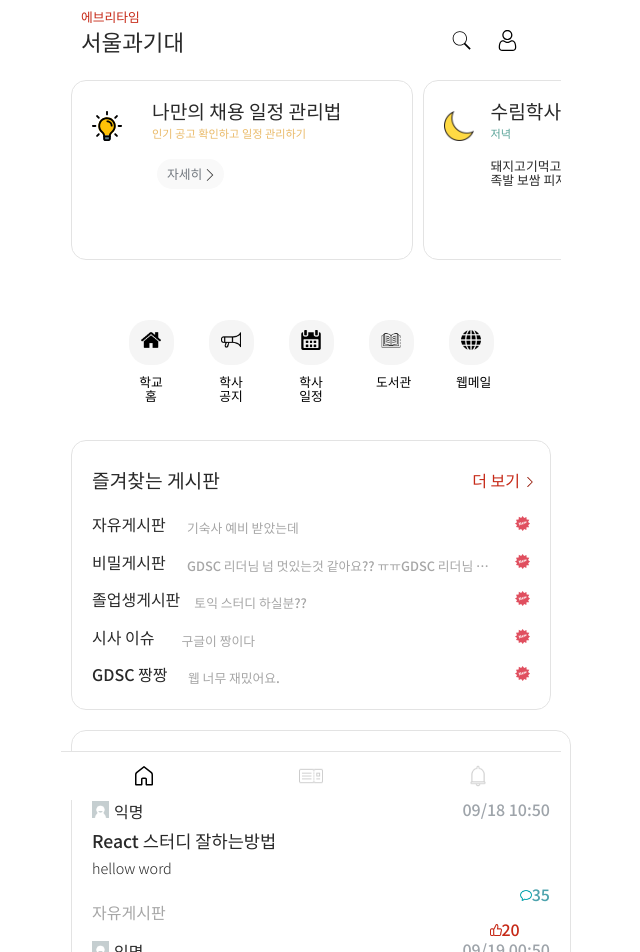
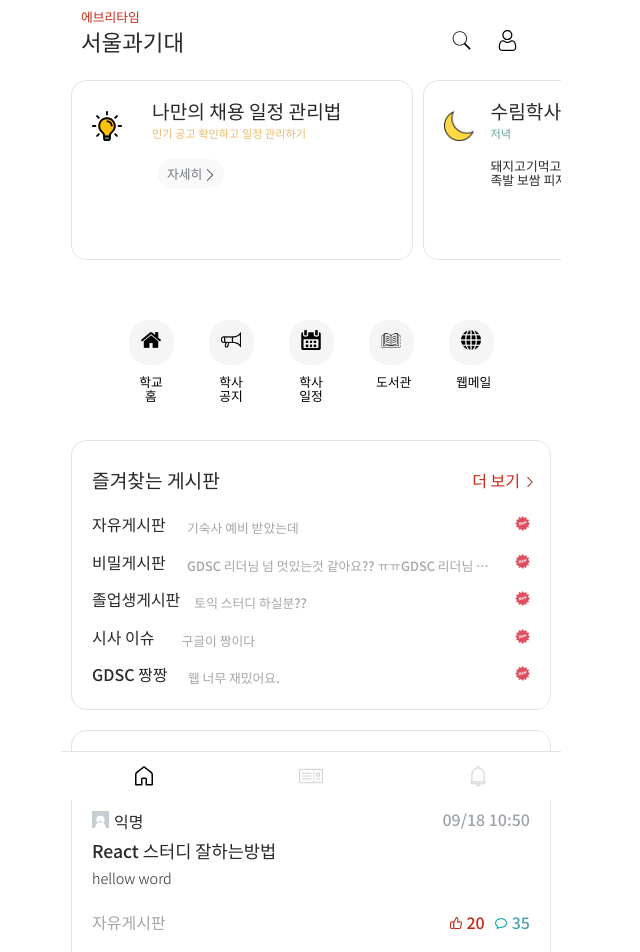
Before and after one commit to InHyeok-J/GDSCTimeFront, a React (Create React App) app in the folder js/: page / in a window 1280 px wide. Shown: the top 952 px of the page, without its empty margins (329-969 px from the left). Built offline with nearby package versions, Linux system fonts and the light colour scheme.

Commit message:
feat: 메인 실시간인기글 추가수정

```diff
--- a/js/src/index.css
+++ b/js/src/index.css
@@ -7,6 +7,7 @@ body {
     margin: 0;
     padding: 0;
     padding-top: 30px;
+    padding-bottom: 30px;
     top: 0;
     left: 0;
     right: 0;
--- a/js/src/layout/PreviewBoard.jsx
+++ b/js/src/layout/PreviewBoard.jsx
@@ -12,6 +12,10 @@ const PreviewBoardWrapper = styled.div`
     .contents {
         font-size: 0.9rem;
         font-weight: 200;
+        height: 34px;
+        overflow: hidden;
+        text-overflow: ellipsis;
+        white-space: nowrap;
     }
     .category {
         color: ${COLORS.grey_text};
@@ -24,17 +28,15 @@ const PreviewBoardWrapper = styled.div`
     img {
         width: 12px;
         height: 12px;
+        margin-right: 5px;
     }
     .like {
         color: ${COLORS.red};
+        margin-right: 10px;
     }
     .comments {
         color: ${COLORS.blue};
         width: auto;
-        height: 50px;
-        overflow: hidden;
-        display: inline-block;
-        text-overflow: ellipsis;
     }
     div + div {
         margin-top: 10px;
--- a/js/src/layout/PreviewProfile.jsx
+++ b/js/src/layout/PreviewProfile.jsx
@@ -5,7 +5,7 @@ import { COLORS } from '../components/Colors';
 import { DateChange } from '../utils/dateChange';
 
 const PrviewWrapper = styled.div`
-    margin-top: 10px;
+    margin-top: 20px;
     height: 30px;
     display: flex;
     justify-content: space-between;
--- a/js/src/pages/Main/components/RealTimeBoard.jsx
+++ b/js/src/pages/Main/components/RealTimeBoard.jsx
@@ -10,6 +10,7 @@ const RealTimeBoardWraaper = styled.div`
     width: 100%;
     padding: 10px;
     height: auto;
+    box-sizing: border-box;
 `;
 
 const RealTimeBoard = () => {
```
